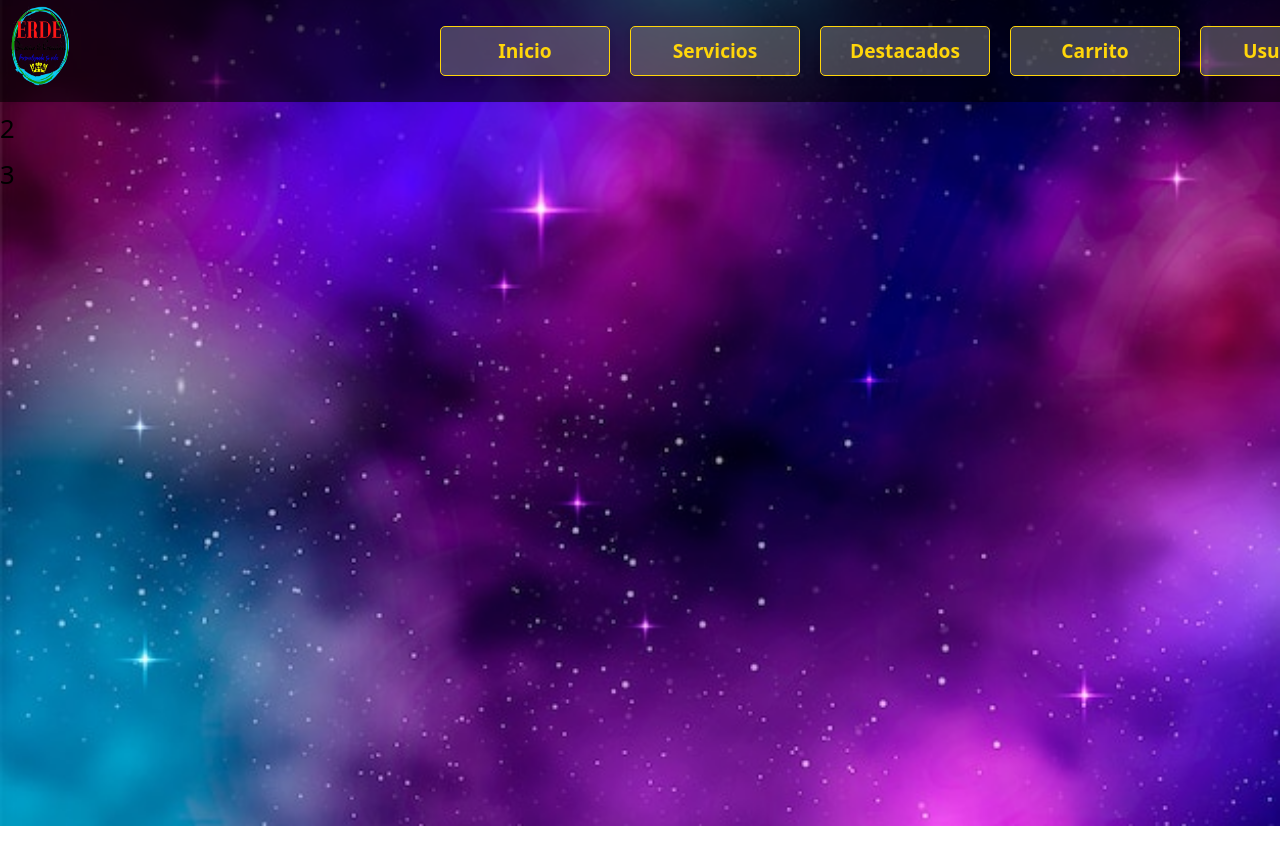
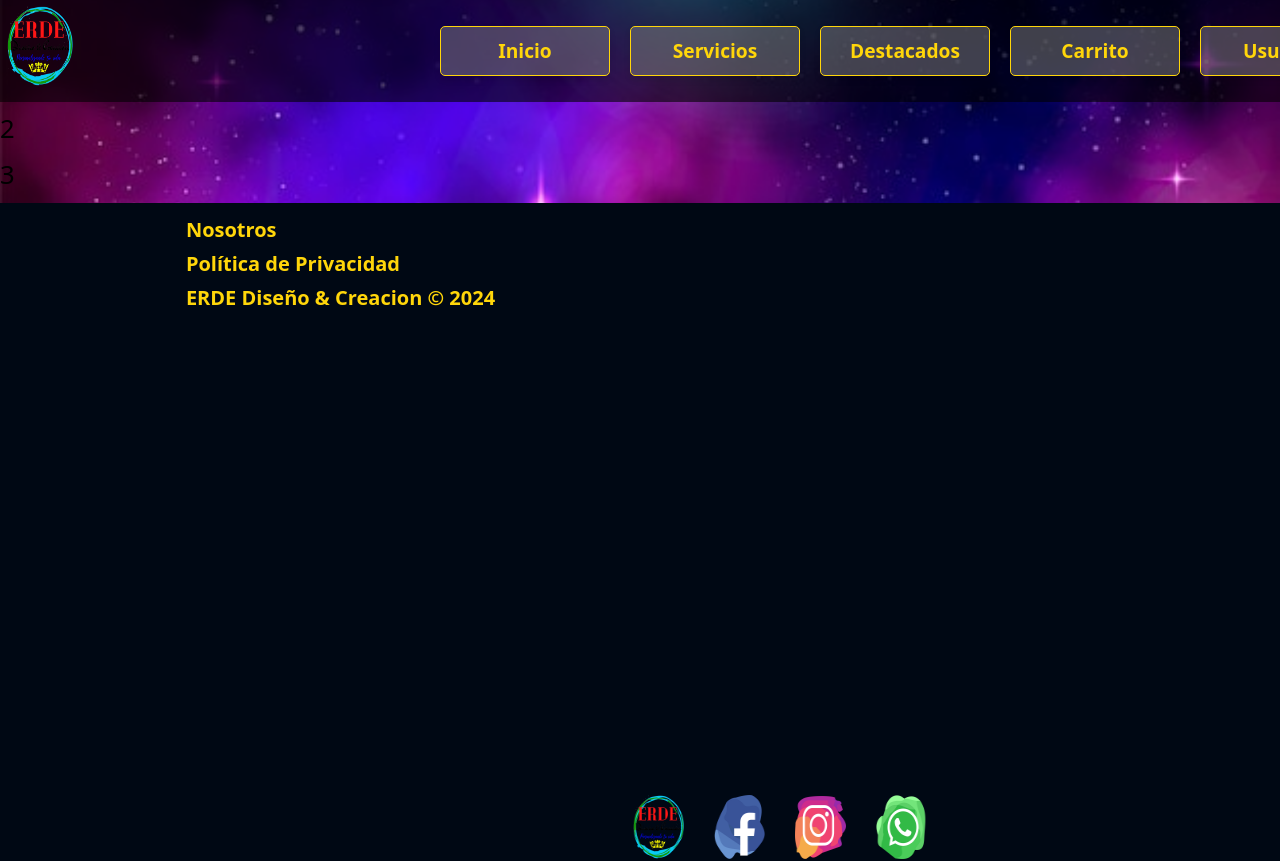
Before and after one commit to AlexanderMontenegro/ERDE_DyC, a React (Vite) app in the folder Client/: page /administracion in a window 1280 px wide. Shown: the top 861 px of the page. Built offline with nearby package versions, Linux system fonts and the light colour scheme.

Commit message:
Fin estructurado

```diff
--- a/Client/src/components/Footer.jsx
+++ b/Client/src/components/Footer.jsx
@@ -14,6 +14,19 @@ const Footer = () => {
           <p>Política de Privacidad</p>
         </Link>
       <p> ERDE Diseño & Creacion &copy; 2024</p>
+      </div>
+      <div className="desarrollador">
+      <a
+            href="https://portafolio-p9aq.onrender.com/"
+            target="_blank"
+            rel="noopener noreferrer"
+          >
+            <img
+              className="logo_img"
+              src="/iconos/AGMDesarrollO.png"
+              alt="Facebook"
+            />
+          </a>
       </div>
       <div className="social-media">
         <Link to="/home">
@@ -67,6 +80,7 @@ const Footer = () => {
           </a>
         </li>
       </div>
+
     </footer>
   );
 };
--- a/Client/src/pages/Administracion.jsx
+++ b/Client/src/pages/Administracion.jsx
@@ -10,8 +10,8 @@ function Administracion() {
       <div className="nav">
         <Navbar />
       </div>
-      <div className="menu">2</div>
-      <div className="dashboard">3</div>
+      <div className="accesos">2</div>
+      <div className="modificables">3</div>
       <div className="footer"><Footer/></div>
     </div>
   );
--- a/Client/src/pages/Servicios.jsx
+++ b/Client/src/pages/Servicios.jsx
@@ -7,12 +7,12 @@ import "../styles/servicios.css"
 function Servicios() {
   return (
     <div className="servicios">
-      <div className="nav"><Navbar/></div>
+      <div className="nav"><Navbar /></div>
       <div className="personalizado">2</div>
       <div className="estampado">3</div>
       <div className="modelado">4</div>
-      <div className="rihtside"><RightSide/></div>
-      <div className="footer"><Footer/></div>
+      <div className="rihtside"><RightSide /></div>
+      <div className="footer"><Footer /></div>
     </div>
   );
 }
--- a/Client/src/styles/Dashboard.css
+++ b/Client/src/styles/Dashboard.css
@@ -4,14 +4,14 @@
   display: grid;
   grid:
     "nav" auto
-      "menu" auto
-      "dashboard" 1fr
-      "footer" auto
+    "accesos" auto
+    "modificables" auto
+    "footer" 0.1fr
     / 1fr;
   gap: 8px;
 }
 
 .nav { grid-area: nav; }
-  .menu { grid-area: menu; }
-  .dashboard { grid-area: dashboard; }
+.accesos { grid-area: accesos; }
+.modificables { grid-area: modificables; }
 .footer { grid-area: footer; }
--- a/Client/src/styles/Footer.css
+++ b/Client/src/styles/Footer.css
@@ -5,7 +5,7 @@
   display: flex;
   justify-content: space-around;
   flex-wrap: wrap;
-  gap: 50rem;
+  gap: 30rem;
 
 }
 
@@ -19,7 +19,7 @@
 
 .nosotros p{
   color: var(--amarillo);
-  margin: auto;
+  margin: 2px;
 }
 
 .nosotros p:hover{
@@ -38,3 +38,8 @@
   width: 4vw;
   height: 8vh;
 }
+
+.desarrollador .logo_img{
+  width: 4vw;
+  height: 8vh;
+}
--- a/Client/src/styles/servicios.css
+++ b/Client/src/styles/servicios.css
@@ -5,7 +5,7 @@
     grid:
       "nav nav nav nav" auto
       "personalizado estampado modelado rightSide" 0.3fr
-      "footer footer footer footer" auto
+      "footer footer footer footer" 0.1fr
       / auto auto auto 0.1fr;
     gap: 8px;
   }
```
Also changed, not shown: Client/public/iconos/AGMDesarrollO.png (added). Lines whose indentation alone changed are shown as unchanged.
